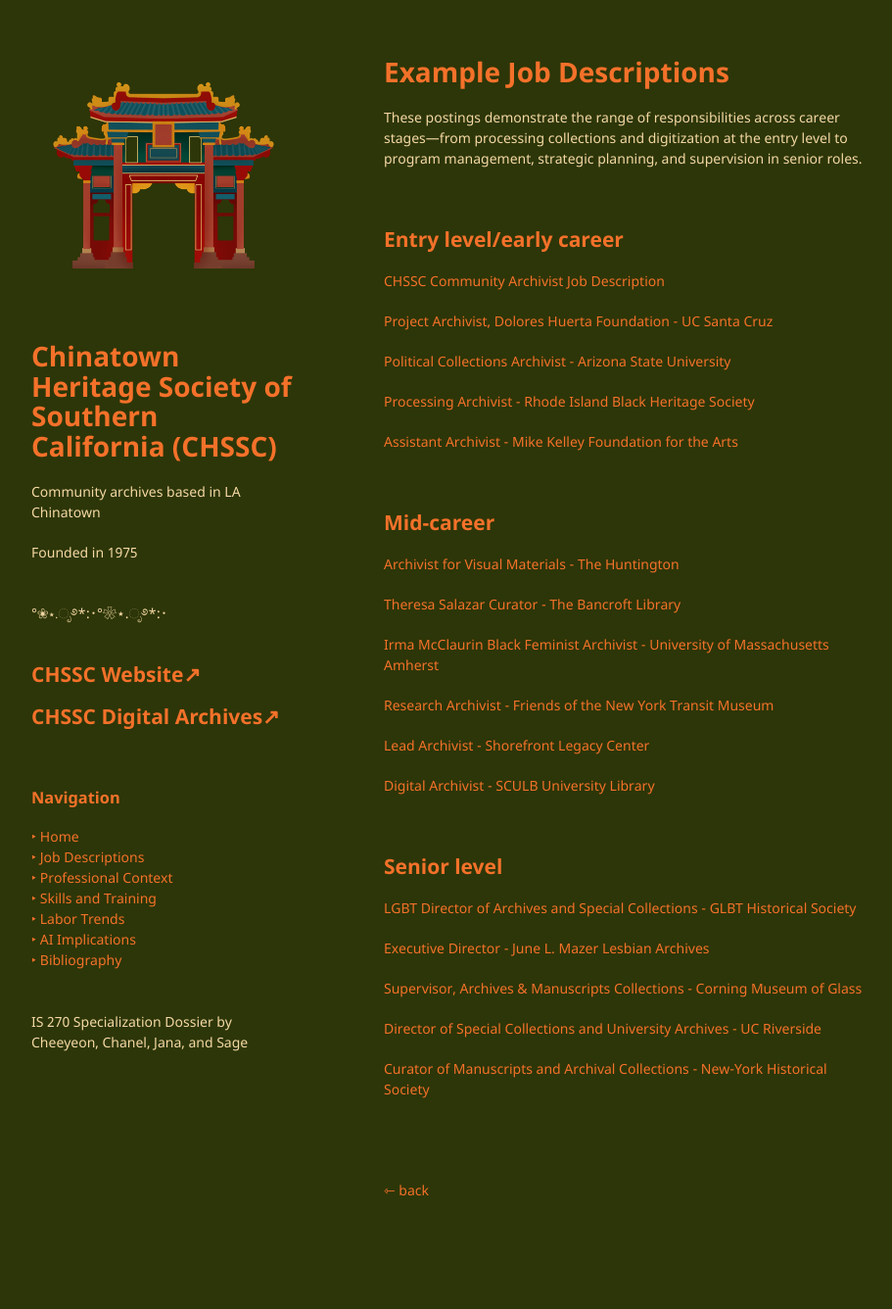
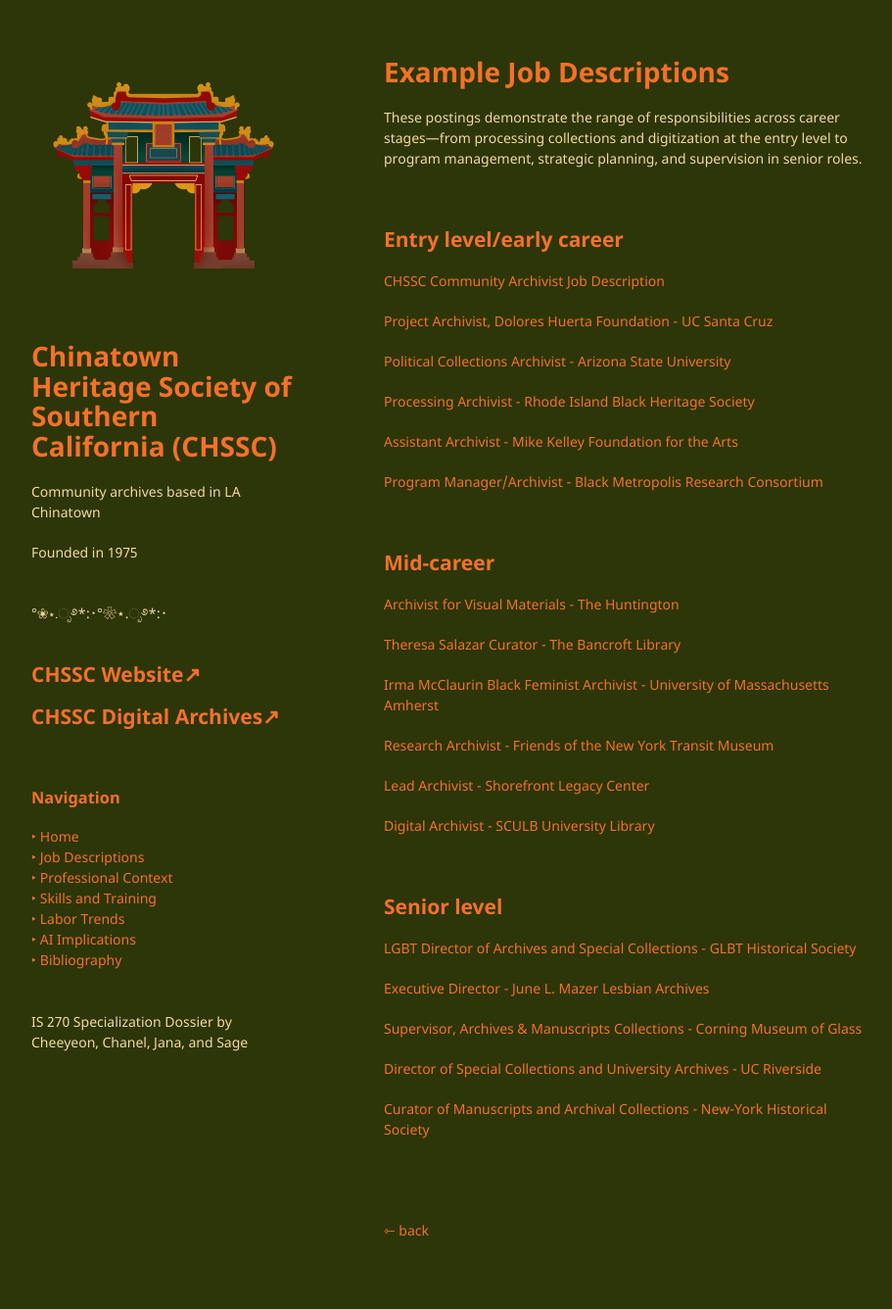
Before and after one commit to chaanelly/IS270-CHSSC, a Jekyll site: the page built from pages/community-archivist.md, in a window 1280 px wide. Shown: the whole page at 98% size, without its empty margins (178-1089 px from the left). Built offline with Jekyll 4.4.1, drawn with Linux system fonts in a browser that asks for light colours; our own code applies the rules of GitHub Pages for plain Markdown files; before the commit the page ends 1295 px from its top, so only the background shows below that.

Commit message:
Update community-archivist.md

```diff
--- a/pages/community-archivist.md
+++ b/pages/community-archivist.md
@@ -15,6 +15,8 @@ These postings demonstrate the range of responsibilities across career stages—
 [Processing Archivist - Rhode Island Black Heritage Society](https://turtledurdle.github.io/IS270-CHSSC/archivist-ribhs.pdf)
 
 [Assistant Archivist - Mike Kelley Foundation for the Arts](https://turtledurdle.github.io/IS270-CHSSC/Asst-Archivist-Mike-Kelley.pdf)
+
+[Program Manager/Archivist - Black Metropolis Research Consortium](https://turtledurdle.github.io/IS270-CHSSC/archivist-bmrc.pdf)
 
 <br>
 
```
